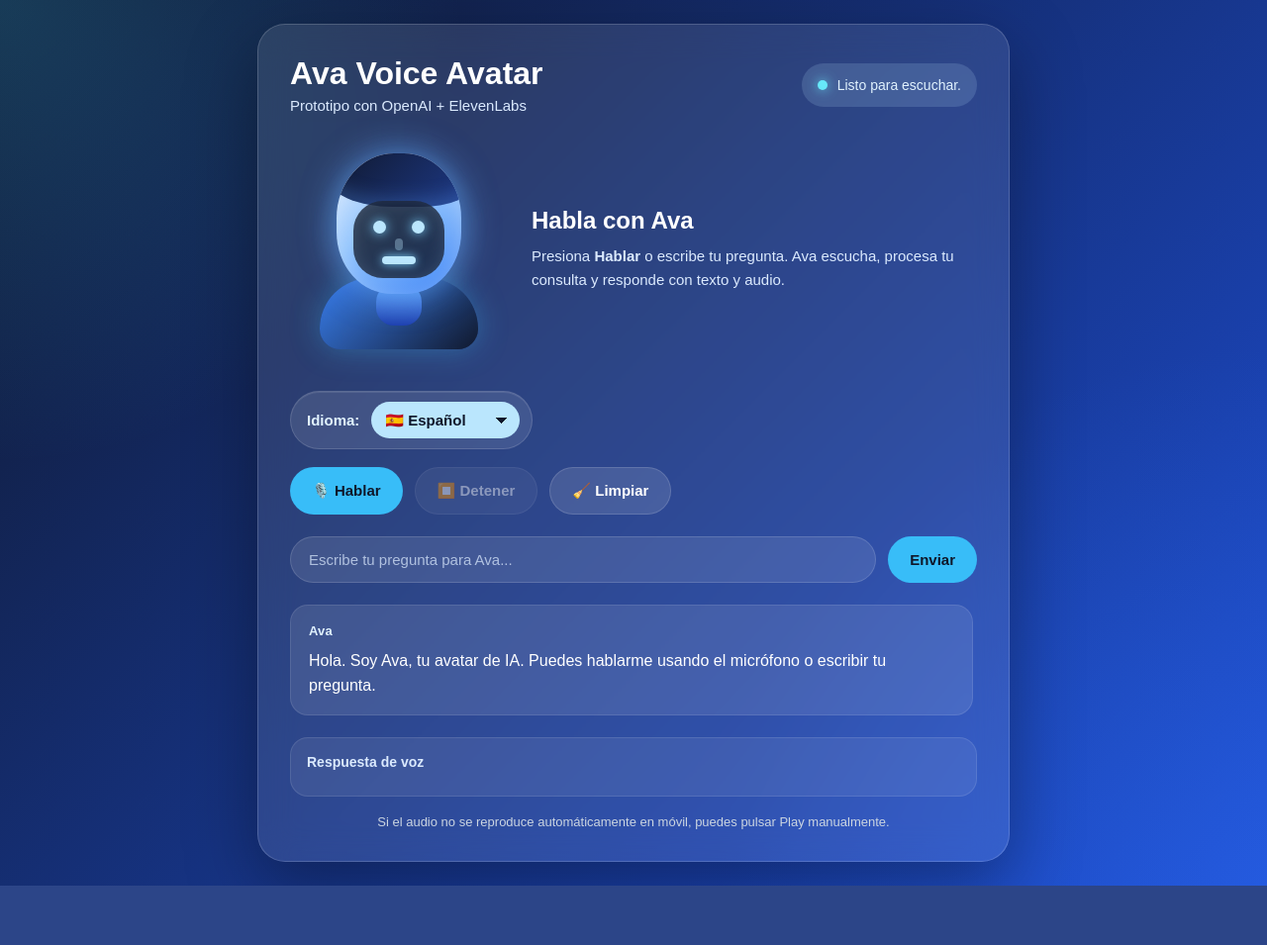
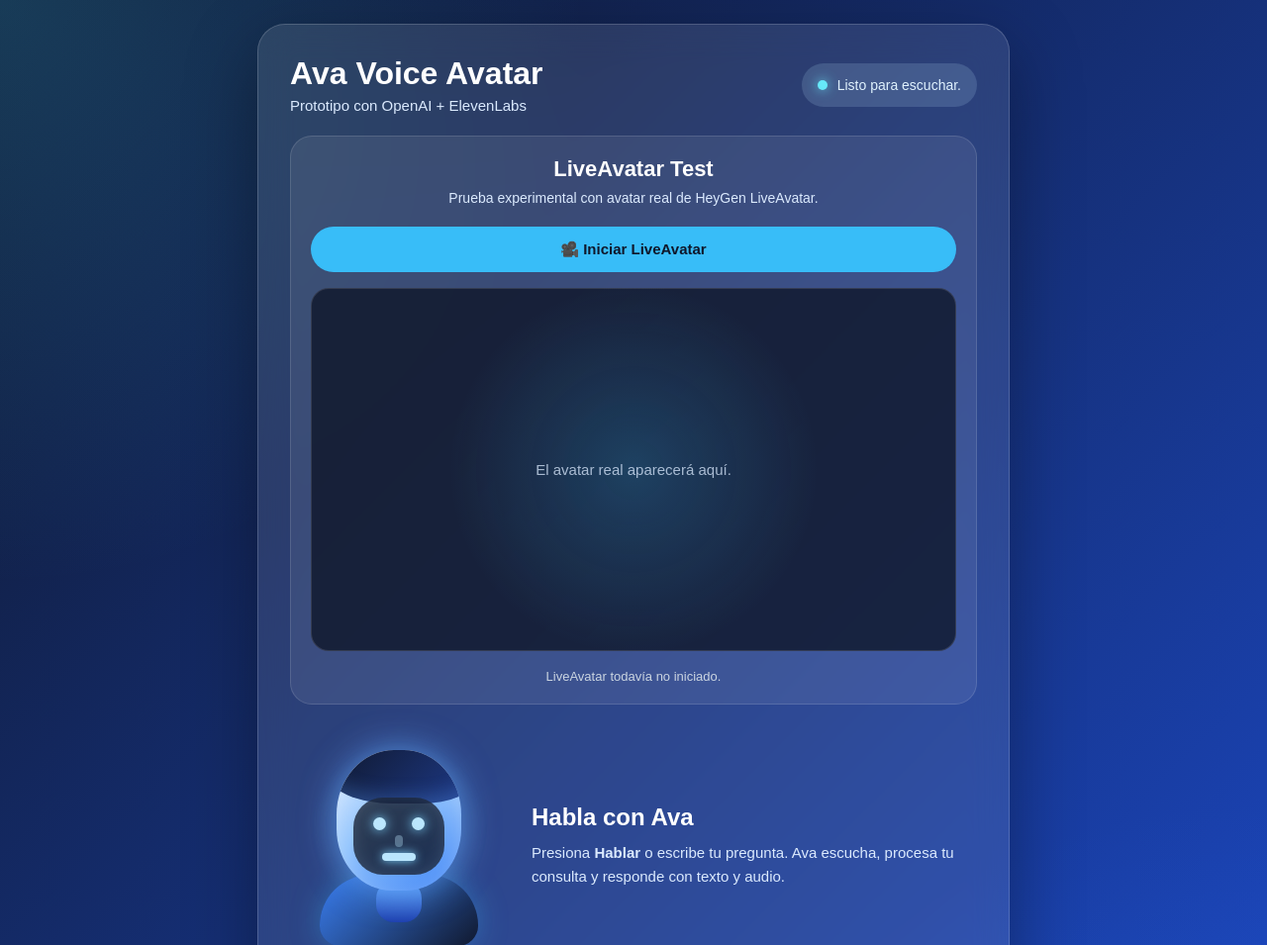
Before and after one commit to DanielLexicon/ava-voice-avatar, a Flask app: page / in a window 1280 px wide. Shown: the top 955 px of the page at 99% size. Before the commit the page ends 895 px from the top, so only its background shows below. Run offline with Flask 3, Linux system fonts and the light colour scheme.

Commit message:
Add LiveAvatar test panel

```diff
--- a/templates/index.html
+++ b/templates/index.html
@@ -245,6 +245,60 @@
     .ava-avatar.speaking .mouth {
         animation: talk 0.18s infinite alternate;
     }
+.liveavatar-panel {
+    margin-bottom: 28px;
+    padding: 20px;
+    border-radius: 22px;
+    background: rgba(255, 255, 255, 0.08);
+    border: 1px solid rgba(255, 255, 255, 0.12);
+}
+
+.liveavatar-header {
+    display: flex;
+    align-items: center;
+    justify-content: space-between;
+    gap: 18px;
+    margin-bottom: 16px;
+    flex-wrap: wrap;
+}
+
+.liveavatar-header h2 {
+    margin: 0 0 6px;
+    font-size: 22px;
+}
+
+.liveavatar-header p {
+    margin: 0;
+    color: var(--text-soft);
+    font-size: 14px;
+    line-height: 1.5;
+}
+
+.liveavatar-video-box {
+    width: 100%;
+    aspect-ratio: 16 / 9;
+    border-radius: 18px;
+    overflow: hidden;
+    background:
+        radial-gradient(circle at center, rgba(56, 189, 248, 0.20), transparent 50%),
+        rgba(15, 23, 42, 0.80);
+    border: 1px solid rgba(255, 255, 255, 0.12);
+    display: flex;
+    align-items: center;
+    justify-content: center;
+}
+
+.liveavatar-video-box span {
+    color: rgba(219, 234, 254, 0.75);
+    font-size: 15px;
+}
+
+#liveAvatarVideo {
+    width: 100%;
+    height: 100%;
+    object-fit: cover;
+}
+
 
     .hero-copy h2 {
         margin: 0 0 10px;
@@ -573,6 +627,16 @@
             max-height: 300px;
         }
     }
+    .liveavatar-header {
+    flex-direction: column;
+    align-items: stretch;
+    text-align: center;
+}
+
+.liveavatar-header button {
+    width: 100%;
+}
+
 </style>
 </head>
 
@@ -592,6 +656,26 @@
             <div class="status-pill">
                 <span class="status-dot"></span>
                 <span id="status">Listo para escuchar.</span>
+            </div>
+        </div>
+
+        <div class="liveavatar-panel">
+    <div class="liveavatar-header">
+        <div>
+            <h2>LiveAvatar Test</h2>
+            <p>Prueba experimental con avatar real de HeyGen LiveAvatar.</p>
+        </div>
+
+        <button id="startLiveAvatarBtn" class="primary-btn">🎥 Iniciar LiveAvatar</button>
+    </div>
+
+    <div id="liveAvatarVideoBox" class="liveavatar-video-box">
+        <span id="liveAvatarPlaceholder">El avatar real aparecerá aquí.</span>
+        <video id="liveAvatarVideo" autoplay playsinline style="display:none;"></video>
+    </div>
+
+    <div id="liveAvatarStatus" class="footer-note">
+        LiveAvatar todavía no iniciado.
     </div>
 </div>
 
```
Lines whose indentation alone changed are shown as unchanged.
